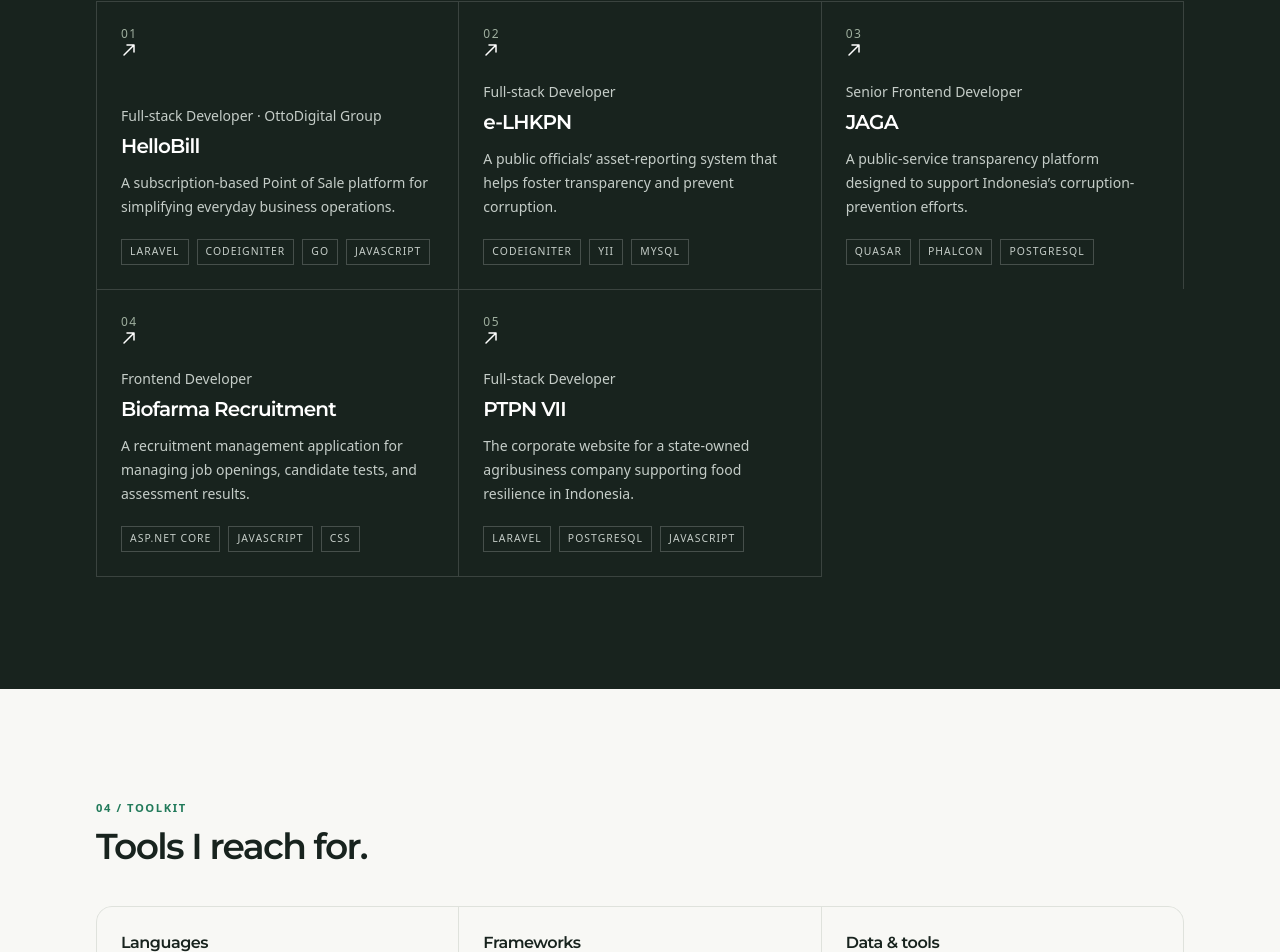
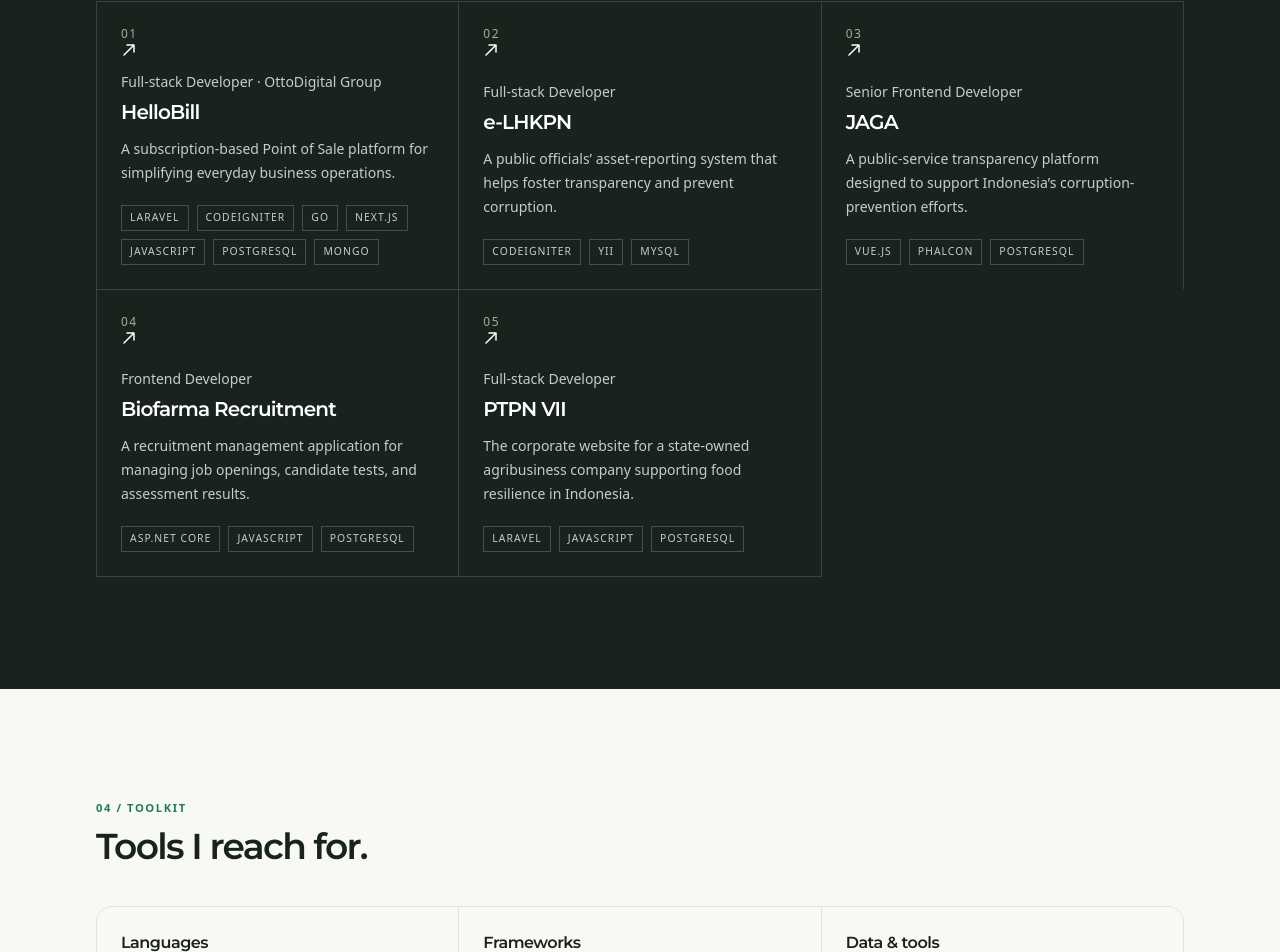
Before and after one commit to hardiansyahid/hardiansyah, a Next.js app: page / in a window 1280 px wide. Shown: the part 2791-3743 px from the top of the page. Built offline with nearby package versions, Linux system fonts and the light colour scheme.

Commit message:
Update stack tech info

```diff
--- a/src/app/page.tsx
+++ b/src/app/page.tsx
@@ -28,11 +28,11 @@
     ] satisfies Job[],
     workEyebrow: "03 / Selected work", workTitle: "Products that serve a real purpose.",
     projects: [
-      { title: "HelloBill", role: "Full-stack Developer · OttoDigital Group", description: "A subscription-based Point of Sale platform for simplifying everyday business operations.", stack: ["Laravel", "CodeIgniter", "Go", "JavaScript"] },
+      { title: "HelloBill", role: "Full-stack Developer · OttoDigital Group", description: "A subscription-based Point of Sale platform for simplifying everyday business operations.", stack: ["Laravel", "CodeIgniter", "Go", "Next.Js", "JavaScript", "PostgreSQL", "Mongo"] },
       { title: "e-LHKPN", role: "Full-stack Developer", description: "A public officials’ asset-reporting system that helps foster transparency and prevent corruption.", stack: ["CodeIgniter", "Yii", "MySQL"] },
-      { title: "JAGA", role: "Senior Frontend Developer", description: "A public-service transparency platform designed to support Indonesia’s corruption-prevention efforts.", stack: ["Quasar", "Phalcon", "PostgreSQL"] },
-      { title: "Biofarma Recruitment", role: "Frontend Developer", description: "A recruitment management application for managing job openings, candidate tests, and assessment results.", stack: ["ASP.NET Core", "JavaScript", "CSS"] },
-      { title: "PTPN VII", role: "Full-stack Developer", description: "The corporate website for a state-owned agribusiness company supporting food resilience in Indonesia.", stack: ["Laravel", "PostgreSQL", "JavaScript"] },
+      { title: "JAGA", role: "Senior Frontend Developer", description: "A public-service transparency platform designed to support Indonesia’s corruption-prevention efforts.", stack: ["Vue.Js", "Phalcon", "PostgreSQL"] },
+      { title: "Biofarma Recruitment", role: "Frontend Developer", description: "A recruitment management application for managing job openings, candidate tests, and assessment results.", stack: ["ASP.NET Core", "JavaScript", "PostgreSQL"] },
+      { title: "PTPN VII", role: "Full-stack Developer", description: "The corporate website for a state-owned agribusiness company supporting food resilience in Indonesia.", stack: ["Laravel","JavaScript", "PostgreSQL"] },
     ],
     toolsEyebrow: "04 / Toolkit", toolsTitle: "Tools I reach for.", groups: [["Languages", ["PHP", "JavaScript", "Python", "Go"]], ["Frameworks", ["Laravel", "CodeIgniter", "Vue.js", "React.js", "Quasar"]], ["Data & tools", ["PostgreSQL", "MySQL", "MongoDB", "Git", "SonarQube", "Tableau"]]],
     educationEyebrow: "05 / Education", degree: "Bachelor's degree, Information Systems", contactEyebrow: "06 / Contact", contact: <>Have an idea worth making? <em className="font-medium text-[var(--accent)]">Let&apos;s talk.</em></>, footer: "Designed and built with care.", languageLabel: "Change language", darkMode: "Switch to dark mode", lightMode: "Switch to light mode",
```
